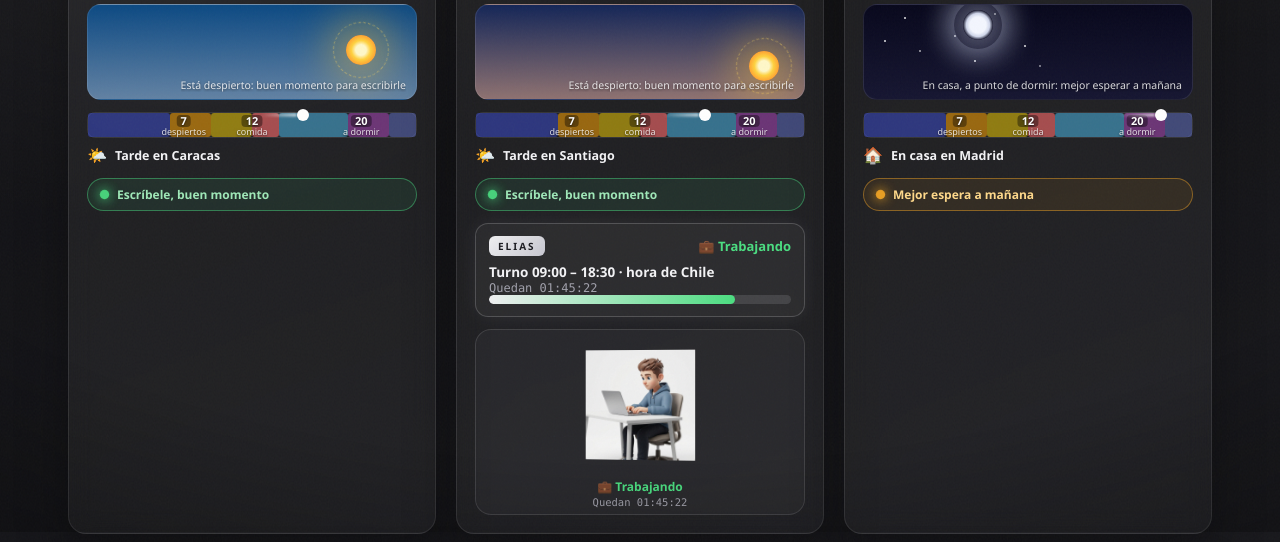
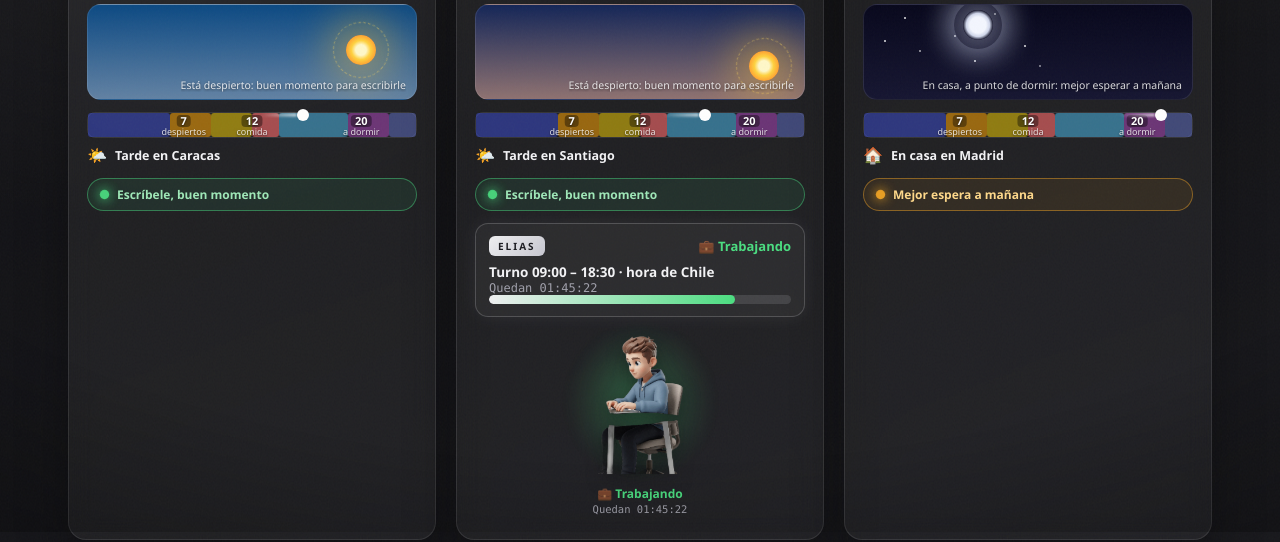
Before and after one commit to Elias0902/RelojMundial, a plain HTML site: page index.html in a window 1280 px wide. Shown: the part 268-810 px from the top of the page. Drawn offline with Linux system fonts and the light colour scheme.

Commit message:
Avatar Elias sin fondo (PNG), sin recuadro y con micro-animacion por estado

```diff
--- a/assets/app.js
+++ b/assets/app.js
@@ -347,7 +347,7 @@
 
     var img = _avatarEl.querySelector("#avatarImg");
     if (img) {
-      img.src = "assets/avatar_" + state + ".jpg";
+      img.src = "assets/avatar_" + state + ".png";
     }
 
     // etiqueta de estado dentro del avatar
--- a/assets/style.css
+++ b/assets/style.css
@@ -556,26 +556,93 @@ body.widget .phase-badge { font-size: 11.5px; padding: 4px 9px; }
   align-items: center;
   gap: 8px;
   padding: 10px 0 6px;
-  perspective: 400px;
-  perspective-origin: 50% 30%;
-  /* Borde y fondo tipo escena */
-  background: rgba(255,255,255,.035);
-  border: 1px solid rgba(255,255,255,.12);
-  border-radius: 16px;
-  overflow: hidden;
+  /* Sin recuadro: el avatar va recortado sobre el fondo de la tarjeta */
+  background: transparent;
+  border: none;
+  border-radius: 0;
+  overflow: visible;
+  /* Color de brillo ambiental por defecto (se sobreescribe por estado) */
+  --av-glow: rgba(255,255,255,.18);
+}
+/* Brillo ambiental por estado del avatar */
+.av-work     { --av-glow: rgba(74,222,128,.35); }
+.av-lunch    { --av-glow: rgba(56,189,248,.32); }
+.av-preclose { --av-glow: rgba(255,107,53,.42); }
+.av-rest     { --av-glow: rgba(255,184,107,.28); }
+.av-count    { --av-glow: rgba(127,200,255,.30); }
+
+/* Escena del avatar (recorte PNG, sin caja) */
+.av-scene {
+  position: relative;
+  width: 128px;
+  height: 138px;
+  display: flex;
+  align-items: flex-end;
+  justify-content: center;
+}
+/* Brillo ambiental detrás del personaje */
+.av-scene::before {
+  content: "";
+  position: absolute;
+  left: 50%; top: 46%;
+  width: 118%; height: 118%;
+  transform: translate(-50%, -50%);
+  border-radius: 50%;
+  background: radial-gradient(ellipse at 50% 50%, var(--av-glow), transparent 66%);
+  filter: blur(8px);
+  z-index: -1;
+  transition: background .6s ease;
+  animation: avGlow 3.6s ease-in-out infinite;
+}
+/* Sombra de apoyo en el piso */
+.av-scene::after {
+  content: "";
+  position: absolute;
+  left: 50%; bottom: 2px;
+  width: 66%; height: 12px;
+  transform: translateX(-50%);
+  border-radius: 50%;
+  background: radial-gradient(ellipse, rgba(0,0,0,.5), transparent 72%);
+  filter: blur(2px);
+  z-index: -1;
+  animation: avShadow 3.6s ease-in-out infinite;
+}
+@keyframes avGlow {
+  0%,100% { opacity: .85; transform: translate(-50%,-50%) scale(1); }
+  50%     { opacity: 1;   transform: translate(-50%,-50%) scale(1.05); }
+}
+@keyframes avShadow {
+  0%,100% { opacity: .55; transform: translateX(-50%) scaleX(1); }
+  50%     { opacity: .4;  transform: translateX(-50%) scaleX(.86); }
 }
 
-/* Escena 3D */
-.av-scene {
-  position: relative;
-  width: 110px;
-  height: 130px;
-  transform-style: preserve-3d;
-  animation: avScene 6s ease-in-out infinite;
+/* Imagen del avatar: recorte flotante con movimiento vivo */
+#avatarImg {
+  filter: drop-shadow(0 6px 9px rgba(0,0,0,.4));
+  transform-origin: 50% 100%;
+  will-change: transform;
+  animation: avFloat 3.6s ease-in-out infinite;
 }
-@keyframes avScene {
-  0%,100% { transform: rotateY(-8deg); }
-  50%      { transform: rotateY(8deg); }
+@keyframes avFloat { 0%,100% { transform: translateY(0); } 50% { transform: translateY(-4px); } }
+
+/* Movimiento por estado (parece un loop corto de lo que hace) */
+.av-work     #avatarImg { animation: avWorkBob 1.1s ease-in-out infinite; }
+.av-lunch    #avatarImg { animation: avLunchBob 1.5s ease-in-out infinite; }
+.av-preclose #avatarImg { animation: avUrgent .5s ease-in-out infinite; }
+.av-rest     #avatarImg { animation: avBreathe 4.5s ease-in-out infinite; }
+.av-count    #avatarImg { animation: avSway 3s ease-in-out infinite; }
+.av-preclose .av-scene::before { animation: avGlow .55s ease-in-out infinite; }
+
+@keyframes avWorkBob { 0%,100% { transform: translateY(0); }            50% { transform: translateY(-3px); } }
+@keyframes avLunchBob { 0%,100% { transform: translateY(0) rotate(0); } 50% { transform: translateY(-4px) rotate(-1.2deg); } }
+@keyframes avUrgent  { 0%,100% { transform: translateX(-2px) rotate(-1.6deg); } 50% { transform: translateX(2px) rotate(1.6deg); } }
+@keyframes avBreathe { 0%,100% { transform: translateY(0) scale(1); }   50% { transform: translateY(-2px) scale(1.018); } }
+@keyframes avSway    { 0%,100% { transform: rotate(-2.2deg); }          50% { transform: rotate(2.2deg); } }
+
+@media (prefers-reduced-motion: reduce) {
+  #avatarImg, .av-scene::before, .av-scene::after,
+  .av-work #avatarImg, .av-lunch #avatarImg, .av-preclose #avatarImg,
+  .av-rest #avatarImg, .av-count #avatarImg { animation: none; }
 }
 
 /* Cuerpo completo */
--- a/index.html
+++ b/index.html
@@ -152,7 +152,7 @@
       <!-- Avatar animado 3D cinematografico -->
       <div id="eliasAvatar" class="avatar-wrap av-rest" aria-hidden="true">
         <div class="av-scene">
-          <img id="avatarImg" src="assets/avatar_rest.jpg" alt="Avatar" style="width:100%; height:100%; object-fit:contain; border-radius:12px;" />
+          <img id="avatarImg" src="assets/avatar_rest.png" alt="Avatar" style="width:100%; height:100%; object-fit:contain;" />
         </div>
         <!-- Etiqueta de estado debajo del avatar -->
         <div class="av-info">
```
Also changed, not shown: Claude outputs/preview.png (added), assets/avatar_count.jpg (deleted), assets/avatar_count.png (added), assets/avatar_lunch.jpg (deleted), assets/avatar_lunch.png (added), assets/avatar_preclose.jpg (deleted), assets/avatar_preclose.png (added), assets/avatar_rest.jpg (deleted), assets/avatar_rest.png (added), assets/avatar_work.jpg (deleted), assets/avatar_work.png (added).
